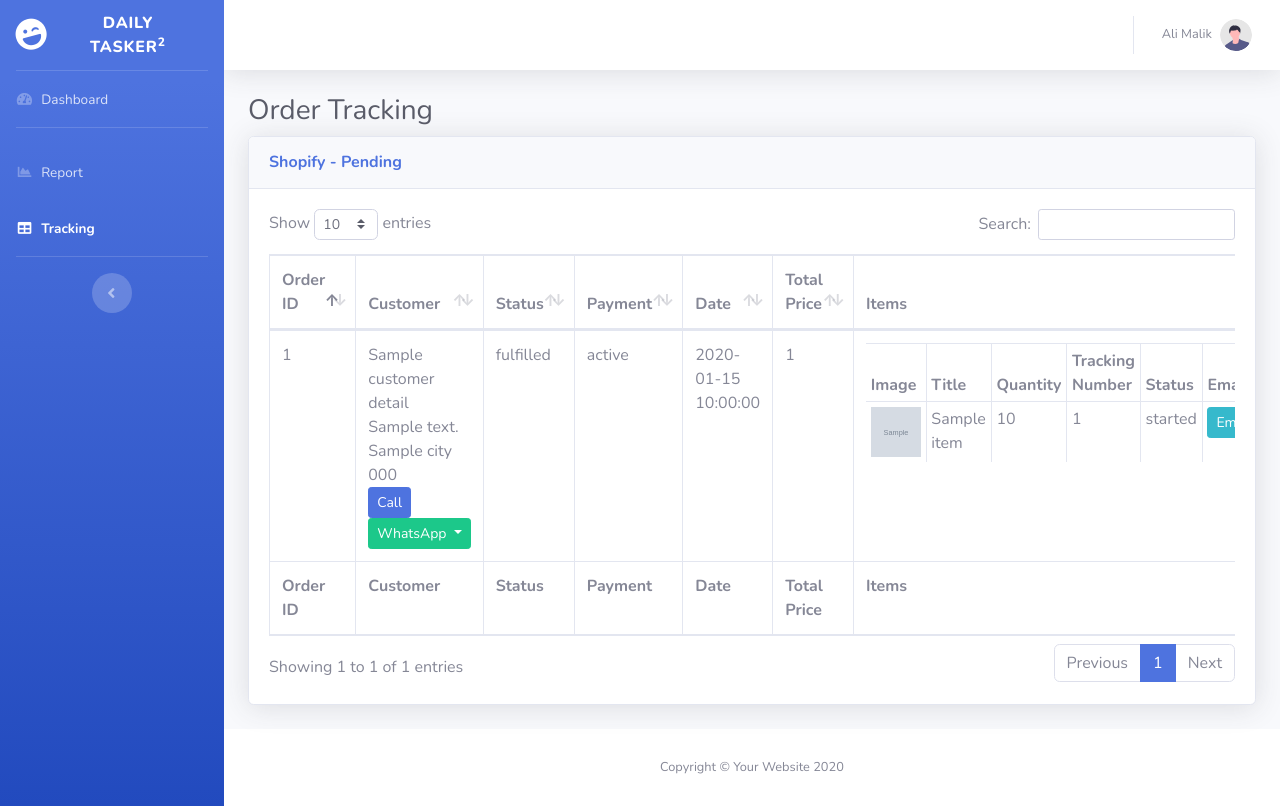
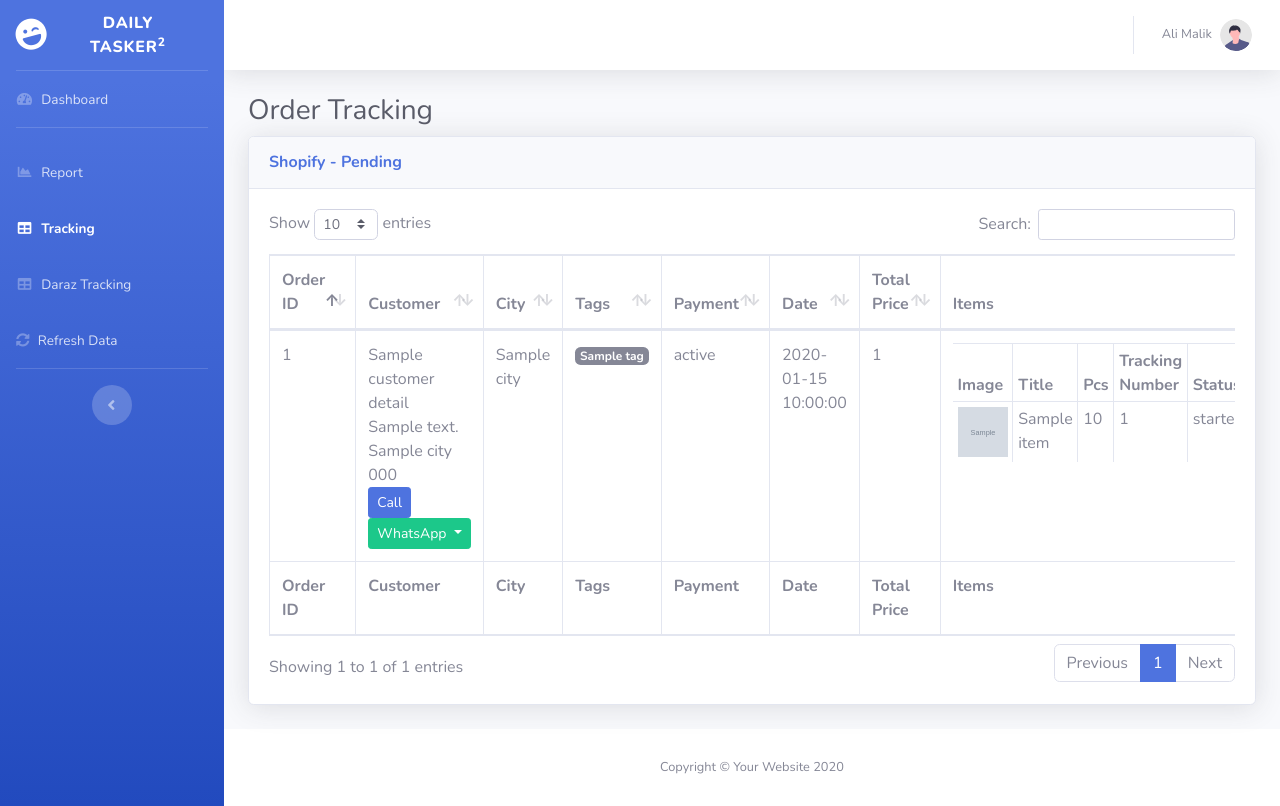
Before and after one commit to muneebshahzad/tick_accounts, a Flask app: template templates/tables.html in a window 1280 px wide. Run offline with Flask 3, Linux system fonts and the light colour scheme; the template is opened without the code that fills it: most values are stand-ins (such as "Sample title", 1, 10 or a date in 2020); grey boxes marked "Sample" are stand-in pictures; parts of the project's set-up code (start-up, migrations or seed data) failed here and were passed over; some libraries are stand-ins or nearby versions.

Commit message:
Update tables.html

```diff
--- a/templates/tables.html
+++ b/templates/tables.html
@@ -22,7 +22,16 @@
 
     <!-- Custom styles for this page -->
     <link href="static/assets/vendor/datatables/dataTables.bootstrap4.min.css" rel="stylesheet">
-
+ <style>
+        .status-buttons {
+            display: none;
+            margin-top: 10px;
+        }
+        .status-buttons .btn {
+            margin-right: 5px;
+            margin-bottom: 5px;
+        }
+    </style>
 </head>
 
 <body id="page-top">
@@ -73,6 +82,22 @@
                     <span>Tracking</span></a>
             </li>
 
+            <li class="nav-item ">
+                <a class="nav-link" href="daraz">
+                    <i class="fas fa-fw fa-table"></i>
+                    <span>Daraz Tracking</span></a>
+            </li>
+
+            <li class="nav-item">
+                <a class="nav-link" href="#" id="refreshButton">
+                    <i class="fas fa-sync-alt"></i>
+                    <span>Refresh Data</span>
+                </a>
+            </li>
+
+
+
+
             <!-- Divider -->
             <hr class="sidebar-divider d-none d-md-block">
 
@@ -120,6 +145,7 @@
                                             <button class="btn btn-primary" type="button">
                                                 <i class="fas fa-search fa-sm"></i>
                                             </button>
+
                                         </div>
                                     </div>
                                 </form>
@@ -281,6 +307,7 @@
                 <!-- Begin Page Content -->
                 <div class="container-fluid">
 
+
                     <!-- Page Heading -->
                     <h1 class="h3 mb-2 text-gray-800">Order Tracking</h1>
 
@@ -291,33 +318,39 @@
                         </div>
                         <div class="card-body">
                             <div class="table-responsive">
+
                                 <table class="table table-bordered" id="dataTable" width="100%" cellspacing="0">
+
     <thead>
         <tr>
             <th>Order ID</th>
             <th style="width: 15%;">Customer</th>
-                                            <th>Status</th>
+            <th>City</th>
+            <th>Tags</th>
             <th>Payment</th>
             <th>Date</th>
             <th>Total Price</th>
             <th>Items</th>
+            <th>Actions</th>
         </tr>
     </thead>
     <tfoot>
         <tr>
             <th>Order ID</th>
             <th style="width: 15%;">Customer</th>
-                                            <th>Status</th>
+            <th>City</th>
+            <th>Tags</th>
             <th>Payment</th>
             <th>Date</th>
             <th>Total Price</th>
             <th>Items</th>
+            <th>Actions</th>
         </tr>
     </tfoot>
     <tbody>
         {% for order in order_details %}
             <tr>
-                                                <td>{{ order.order_id }} </td>
+                <td>{{ order.order_id }}</td>
                 <td>
                     {{ order.customer_details.name }}<br>
                     {{ order.customer_details.address }}<br>
@@ -337,20 +370,23 @@
                         </div>
                     </div>
                 </td>
-                                                <td>{{ order.fulfillment_status }}</td>
+                <td>{{ order.customer_details.city }}</td>
+
+                <td>{% for tag in order.tags %}
+                     <span class="badge badge-secondary">{{ tag }}</span><br>
+                {% endfor %}</td>
                 <td>{{ order.financial_status }}</td>
                 <td>{{ order.created_at }}</td>
                 <td>{{ order.total_price }}</td>
-
                 <td>
                     <table class="table table-sm">
                         <thead>
                             <tr>
                                 <th>Image</th>
                                 <th style="width: 30%;">Title</th>
-                                                                <th>Quantity</th>
+                                <th>Pcs</th>
                                 <th>Tracking Number</th>
-                                                                <th style="width: 10%;">Status</th>
+                                <th style="width: 20%;">Status</th>
                                 <th>Email</th>
                             </tr>
                         </thead>
@@ -374,11 +410,20 @@
     </div>
 </div>
                                     </td>
-
                                 </tr>
                             {% endfor %}
                         </tbody>
                     </table>
+                </td>
+                 <td>
+                        <button class="btn btn-primary btn-sm" onclick="toggleStatusButtons(this)">Mark As</button>
+                        <div class="status-buttons">
+                             <button class="btn btn-outline-success btn-sm" onclick="applyTag('{{ order.id }}', 'Delivered')">Delivered</button>
+                            <button class="btn btn-outline-danger btn-sm" onclick="applyTag('{{ order.id }}', 'Returned')">Returned</button>
+                            <button class="btn btn-outline-warning btn-sm" onclick="applyTag('{{ order.id }}', 'Cancelled')">Cancelled</button>
+                            <button class="btn btn-outline-info btn-sm" onclick="applyTag('{{ order.id }}', 'Confirmed')">Confirmed</button>
+                            <button class="btn btn-outline-secondary btn-sm" onclick="applyTag('{{ order.id }}', 'Call Not Attended')">Call Not Attended</button>
+                        </div>
                     </td>
             </tr>
         {% endfor %}
@@ -474,7 +519,7 @@
         // Prepare data to send to backend
         let data = {
             to: ['Cod.lhe@leopardscourier.com','Cod.lhe1@leopardscourier.com','Cod.lhe5@leopardscourier.com','Codproject.lhe@leopardscourier.com'],
-        cc: ['ahmad.aslam@leopardscourier.com','muneeb.shahzad@hotmail.com],
+            cc: ['ahmad.aslam@leopardscourier.com','muneeb.shahzad@hotmail.com'],
             subject: subject,
             body: body
         };
@@ -502,6 +547,55 @@
         });
     }
 </script>
+
+<script>
+    function toggleStatusButtons(button) {
+        var statusButtons = button.nextElementSibling;
+        if (statusButtons.style.display === "none" || statusButtons.style.display === "") {
+            statusButtons.style.display = "block";
+        } else {
+            statusButtons.style.display = "none";
+        }
+    }
+
+    function applyTag(orderId, tag) {
+        fetch('/apply_tag', {
+            method: 'POST',
+            headers: {
+                'Content-Type': 'application/json'
+            },
+            body: JSON.stringify({ order_id: orderId, tag: tag })
+        })
+        .then(response => response.json())
+        .then(data => {
+            if (data.success) {
+                alert('Tag applied successfully');
+            } else {
+                alert('Failed to apply tag');
+            }
+        })
+        .catch(error => {
+            console.error('Error:', error);
+        });
+    }
+</script>
+
+ <script>
+        document.getElementById('refreshButton').addEventListener('click', async function () {
+             alert('Refreshing in Background!')
+            const response = await fetch('/refresh', {
+                method: 'POST'
+            });
+            const result = await response.json();
+            if (result.message === 'Data refreshed successfully') {
+                location.reload();
+            } else {
+                alert('Failed to refresh data');
+            }
+        });
+    </script>
+
+
 </body>
 
 </html>
```
Lines whose indentation alone changed are shown as unchanged.
